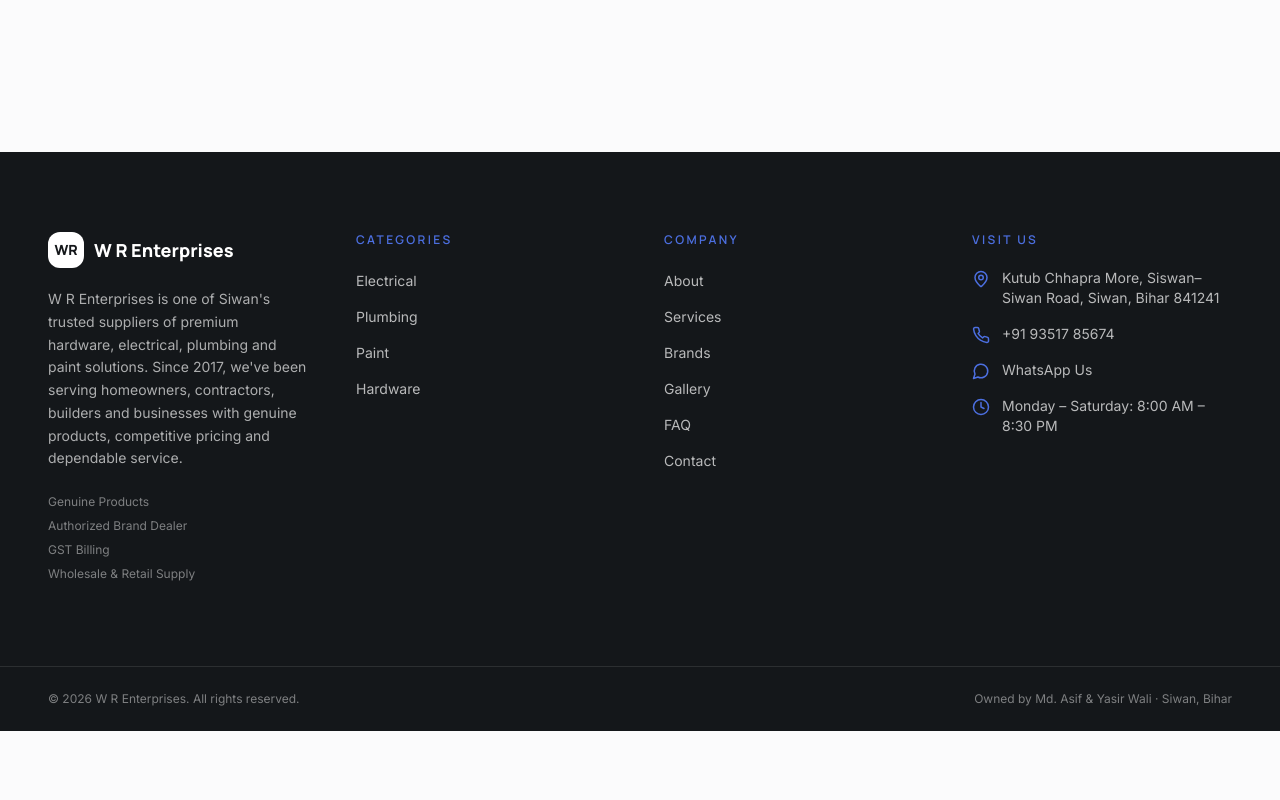
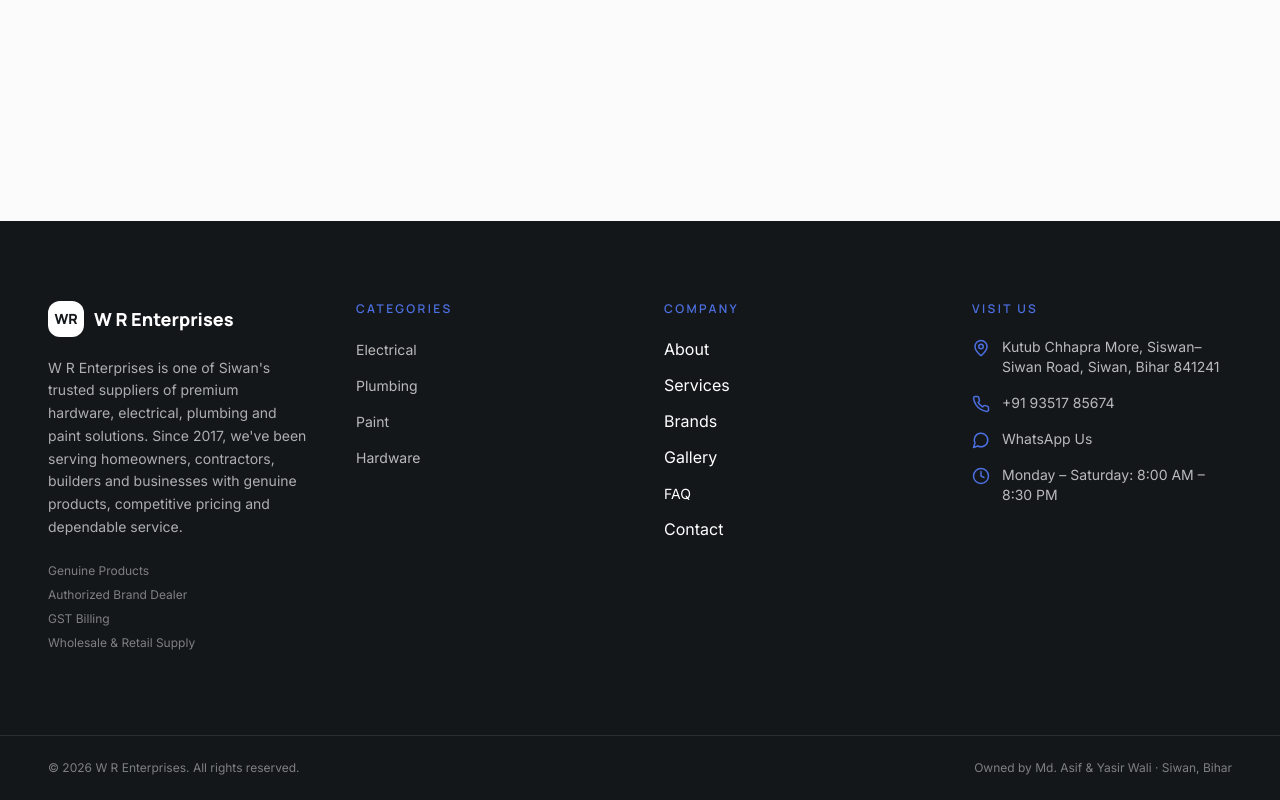
Before and after one commit to AltamashRaza3/demo, a React (Vite) app: page / in a window 1280 px wide. Shown: the part 7732-8532 px from the top of the page. Before the commit the page ends 8463 px from the top, so only its background shows below. Built offline with nearby package versions, Linux system fonts and the light colour scheme.

Commit message:
routes fixed

```diff
--- a/package.json
+++ b/package.json
@@ -18,6 +18,7 @@
     "react-countup": "^6.5.3",
     "react-dom": "^19.0.0",
     "react-router-dom": "^6.28.0",
+    "react-router-hash-link": "^2.4.3",
     "swiper": "^11.1.15"
   },
   "devDependencies": {
--- a/src/components/common/CategoryCard.jsx
+++ b/src/components/common/CategoryCard.jsx
@@ -14,7 +14,7 @@ export default function CategoryCard({ category }) {
   return (
     <article
       data-reveal
-      className="group relative shrink-0 w-[280px] sm:w-[320px] overflow-hidden rounded-3xl border border-smoke-200 bg-white shadow-soft transition-all duration-500 hover:-translate-y-2 hover:shadow-card"
+      className="group relative w-full max-w-[320px] overflow-hidden rounded-3xl border border-smoke-200 bg-white shadow-soft transition-all duration-500 hover:-translate-y-2 hover:shadow-card"
     >
       {/* Image */}
       <div className="relative h-56 overflow-hidden bg-gradient-to-br from-smoke-50 to-white">
--- a/src/components/home/CategoriesShowcase.jsx
+++ b/src/components/home/CategoriesShowcase.jsx
@@ -12,7 +12,7 @@ export default function CategoriesShowcase() {
           description="From switchboards to sanitary ware—every line is sourced, billed and delivered from a single address on Siswan–Siwan Road."
         />
 
-        <div className="mt-12 grid gap-8 sm:grid-cols-2 xl:grid-cols-4">
+        <div className="mt-12 grid justify-items-center gap-8 sm:grid-cols-2 xl:grid-cols-4">
           {categories.map((category) => (
             <CategoryCard key={category.id} category={category} />
           ))}
--- a/src/components/home/Hero.jsx
+++ b/src/components/home/Hero.jsx
@@ -131,18 +131,19 @@ export default function Hero() {
             <MagneticButton
               as="a"
               href={`https://wa.me/${company.whatsapp}`}
-              className="border-0 bg-[#25D366] text-white hover:bg-[#20ba5a]"
+              className="!bg-[#25D366] !text-white hover:!bg-[#20ba5a]"
             >
-              <MagneticButton
-                as="a"
-                href={`tel:${company.phone.replace(/\s/g, "")}`}
-                variant="light"
-              >
-                <Phone size={16} />
-                Call Now
-              </MagneticButton>
               <MessageCircle size={16} />
               WhatsApp
+            </MagneticButton>
+
+            <MagneticButton
+              as="a"
+              href={`tel:${company.phone.replace(/\s/g, "")}`}
+              variant="light"
+            >
+              <Phone size={16} />
+              Call Now
             </MagneticButton>
           </div>
 
--- a/src/components/layout/Footer.jsx
+++ b/src/components/layout/Footer.jsx
@@ -1,4 +1,5 @@
 import { Link } from 'react-router-dom'
+import { HashLink } from "react-router-hash-link";
 import { MapPin, Phone, Clock, MessageCircle } from 'lucide-react'
 import { company, categories } from '../../data/site.js'
 
@@ -24,11 +25,10 @@ export default function Footer() {
           </p>
 
           <p className="mt-5 text-xs leading-6 text-white/45">
-             Genuine Products <br />
-             Authorized Brand Dealer <br />
-             GST Billing <br /> Wholesale & Retail Supply
+            Genuine Products <br />
+            Authorized Brand Dealer <br />
+            GST Billing <br /> Wholesale & Retail Supply
           </p>
-
         </div>
 
         <div>
@@ -37,7 +37,7 @@ export default function Footer() {
             {categories.map((c) => (
               <li key={c.id}>
                 <Link
-                  to="/products"
+                  to={`/products#${c.id}`}
                   className="text-white/70 hover:text-white text-sm transition-colors"
                 >
                   {c.name}
@@ -50,23 +50,35 @@ export default function Footer() {
         <div>
           <h3 className="eyebrow text-blue-400 mb-5">Company</h3>
           <ul className="space-y-3">
-            {[
-              ["About", "/about"],
-              ["Services", "/services"],
-              ["Brands", "/brands"],
-              ["Gallery", "/gallery"],
-              ["FAQ", "/faq"],
-              ["Contact", "/contact"],
-            ].map(([label, to]) => (
-              <li key={to}>
-                <Link
-                  to={to}
-                  className="text-white/70 hover:text-white text-sm transition-colors"
-                >
-                  {label}
-                </Link>
-              </li>
-            ))}
+            <li>
+              <Link to="/about">About</Link>
+            </li>
+
+            <li>
+              <Link to="/services">Services</Link>
+            </li>
+
+            <li>
+              <Link to="/brands">Brands</Link>
+            </li>
+
+            <li>
+              <Link to="/gallery">Gallery</Link>
+            </li>
+
+            <li>
+              <HashLink
+                smooth
+                to="/contact#faq"
+                className="text-white hover:text-white text-sm transition-colors"
+              >
+                FAQ
+              </HashLink>
+            </li>
+
+            <li>
+              <Link to="/contact">Contact</Link>
+            </li>
           </ul>
         </div>
 
--- a/src/hooks/useScrollReveal.js
+++ b/src/hooks/useScrollReveal.js
@@ -1,20 +1,18 @@
-import { useEffect, useRef } from 'react'
-import gsap from 'gsap'
-import { ScrollTrigger } from 'gsap/ScrollTrigger'
+import { useEffect, useRef } from "react";
+import gsap from "gsap";
+import { ScrollTrigger } from "gsap/ScrollTrigger";
 
-gsap.registerPlugin(ScrollTrigger)
+gsap.registerPlugin(ScrollTrigger);
 
-/**
- * Reveals all [data-reveal] children inside the returned ref with a fade-up,
- * staggered by document order, triggered once when scrolled into view.
- */
-export default function useScrollReveal(deps = []) {
-  const scope = useRef(null)
+export default function useScrollReveal() {
+  const scope = useRef(null);
 
   useEffect(() => {
-    if (!scope.current) return undefined
+    if (!scope.current) return;
+
     const ctx = gsap.context(() => {
-      const targets = gsap.utils.toArray('[data-reveal]', scope.current)
+      const targets = gsap.utils.toArray("[data-reveal]", scope.current);
+
       targets.forEach((el, i) => {
         gsap.fromTo(
           el,
@@ -23,21 +21,20 @@ export default function useScrollReveal(deps = []) {
             autoAlpha: 1,
             y: 0,
             duration: 0.9,
-            ease: 'power3.out',
+            ease: "power3.out",
             delay: (i % 6) * 0.06,
             scrollTrigger: {
               trigger: el,
-              start: 'top 88%',
+              start: "top 88%",
               once: true,
             },
-          },
-        )
-      })
-    }, scope)
+          }
+        );
+      });
+    }, scope);
 
-    return () => ctx.revert()
-    // eslint-disable-next-line react-hooks/exhaustive-deps
-  }, deps)
+    return () => ctx.revert();
+  }, []);
 
-  return scope
+  return scope;
 }
--- a/src/hooks/useScrollToTop.js
+++ b/src/hooks/useScrollToTop.js
@@ -1,10 +1,17 @@
-import { useEffect } from 'react'
-import { useLocation } from 'react-router-dom'
+import { useEffect } from "react";
+import { useLocation } from "react-router-dom";
 
 export default function useScrollToTop() {
-  const { pathname } = useLocation()
+  const { pathname, hash } = useLocation();
 
   useEffect(() => {
-    window.scrollTo({ top: 0, left: 0, behavior: 'instant' in window ? 'instant' : 'auto' })
-  }, [pathname])
+    // Let HashLink handle anchor scrolling
+    if (hash) return;
+
+    window.scrollTo({
+      top: 0,
+      left: 0,
+      behavior: "auto",
+    });
+  }, [pathname, hash]);
 }
--- a/src/pages/Contact.jsx
+++ b/src/pages/Contact.jsx
@@ -1,10 +1,11 @@
-import { useState } from 'react'
 import { MapPin, Phone, MessageCircle, Clock, ChevronDown, Send } from 'lucide-react'
 import Seo from '../components/common/Seo.jsx'
 import SectionHeading from '../components/common/SectionHeading.jsx'
 import MagneticButton from '../components/common/MagneticButton.jsx'
 import useScrollReveal from '../animations/useScrollReveal.js'
 import { company, faqs } from '../data/site.js'
+
+
 
 export default function Contact() {
   const scope = useScrollReveal()
@@ -192,7 +193,7 @@ export default function Contact() {
       </section>
 
       {/* FAQ */}
-      <section className="bg-smoke-50 py-16 lg:py-24">
+      <section id="faq" className="bg-smoke-50 py-16 lg:py-24">
         <div className="container-wr max-w-3xl">
           <SectionHeading eyebrow="FAQ" title="Frequently Asked Questions" />
 
--- a/src/pages/Products.jsx
+++ b/src/pages/Products.jsx
@@ -1,4 +1,6 @@
 import { useMemo, useState } from 'react'
+import { useEffect } from "react";
+import { useLocation } from "react-router-dom";
 import { Search } from 'lucide-react'
 import Seo from '../components/common/Seo.jsx'
 import SectionHeading from '../components/common/SectionHeading.jsx'
@@ -23,6 +25,28 @@ export default function Products() {
   const [activeFilter, setActiveFilter] = useState('All')
   const [query, setQuery] = useState('')
   const scope = useScrollReveal([activeFilter, query])
+  const location = useLocation();
+
+  useEffect(() => {
+    if (!location.hash) return;
+
+    const id = location.hash.substring(1);
+
+    const category = categories.find((c) => c.id === id);
+
+    if (category) {
+      setActiveFilter(category.name);
+
+      window.scrollTo({
+        top: 0,
+        behavior: "auto",
+      });
+
+      // Remove the hash from the URL
+      window.history.replaceState({}, "", "/products");
+    }
+  }, [location.hash]);
+
 
   const filtered = useMemo(() => {
     return allProducts.filter((p) => {
```
Also changed, not shown: 1 other file (tests, documents, lock files or other folders).
